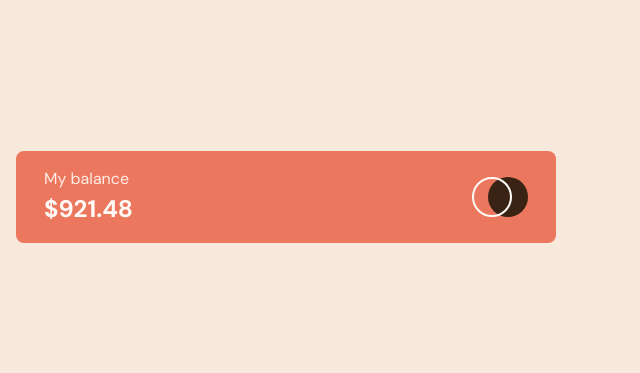
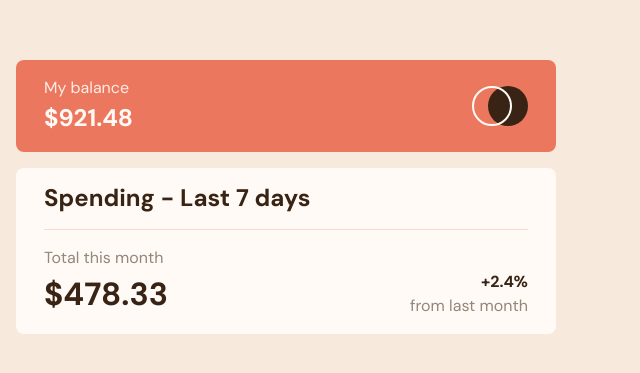
Before and after one commit to LorenzoTesoro/expenses_chart_frmentor, a plain HTML site: page index.html in a window 1280 px wide. Shown: the part 203-576 px from the top of the page, without its empty margins (0-640 px from the left). Drawn offline with nearby package versions, Linux system fonts and the light colour scheme.

Commit message:
add content without dynamic chart

```diff
--- a/assets/css/style.css
+++ b/assets/css/style.css
@@ -30,6 +30,7 @@ main {
   display: flex;
   flex-direction: column;
   justify-content: center;
+  gap: 1rem;
 }
 .page_heading {
   background-color: var(--clr-soft-red);
@@ -75,4 +76,44 @@ main {
   transform: translate(100%);
 }
 /* /.page_heading */
+
+.page_content {
+  background-color: var(--clr-lighter);
+  border-radius: 0.5rem;
+  padding: 1rem;
+  max-width: 540px;
+}
+
+h1 {
+  color: var(--clr-darker);
+  font-weight: var(--fw-lg);
+  font-size: 1.5rem;
+}
+hr {
+  color: var(--clr-soft-red);
+}
+.content_total {
+  display: flex;
+  justify-content: space-between;
+}
+.total {
+  color: var(--clr-md-dark);
+  font-size: 1rem;
+}
+.total_sum {
+  color: var(--clr-darker);
+  font-weight: var(--fw-lg);
+  font-size: 2rem;
+}
+.month_statistics {
+  font-size: 1rem;
+  color: var(--clr-md-dark);
+  align-self: flex-end;
+}
+.changes_percentage {
+  font-weight: var(--fw-lg);
+  color: var(--clr-darker);
+  text-align: right;
+}
+
 /* #endregion main */
--- a/assets/js/app.js
+++ b/assets/js/app.js
@@ -2,6 +2,37 @@ const { createApp } = Vue;
 
 createApp({
   data() {
-    return {};
+    return {
+      days: [
+        {
+          day: "mon",
+          amount: 17.45,
+        },
+        {
+          day: "tue",
+          amount: 34.91,
+        },
+        {
+          day: "wed",
+          amount: 52.36,
+        },
+        {
+          day: "thu",
+          amount: 31.07,
+        },
+        {
+          day: "fri",
+          amount: 23.39,
+        },
+        {
+          day: "sat",
+          amount: 43.28,
+        },
+        {
+          day: "sun",
+          amount: 25.48,
+        },
+      ],
+    };
   },
 }).mount("#app");
--- a/index.html
+++ b/index.html
@@ -43,7 +43,33 @@
           <!-- /.container -->
         </div>
         <!-- /.page_heading -->
-        <div class="page_content"></div>
+        <div class="page_content">
+          <div class="container">
+            <div class="content_title">
+              <h1>Spending - Last 7 days</h1>
+            </div>
+            <!-- /.content_title -->
+            <div class="content_charts"></div>
+            <!-- /.content_charts -->
+            <hr />
+            <div class="content_total">
+              <div class="total">
+                <div>Total this month</div>
+                <div class="total_sum">$478.33</div>
+                <!-- /.total_sum -->
+              </div>
+              <!-- /.total -->
+              <div class="month_statistics">
+                <div class="changes_percentage">+2.4%</div>
+                <!-- /.changes_percentage -->
+                <div>from last month</div>
+              </div>
+              <!-- /.month_statistic -->
+            </div>
+            <!-- /.content_total -->
+          </div>
+          <!-- /.container -->
+        </div>
         <!-- /.page_content -->
       </main>
       <!-- /#site_main -->
```
